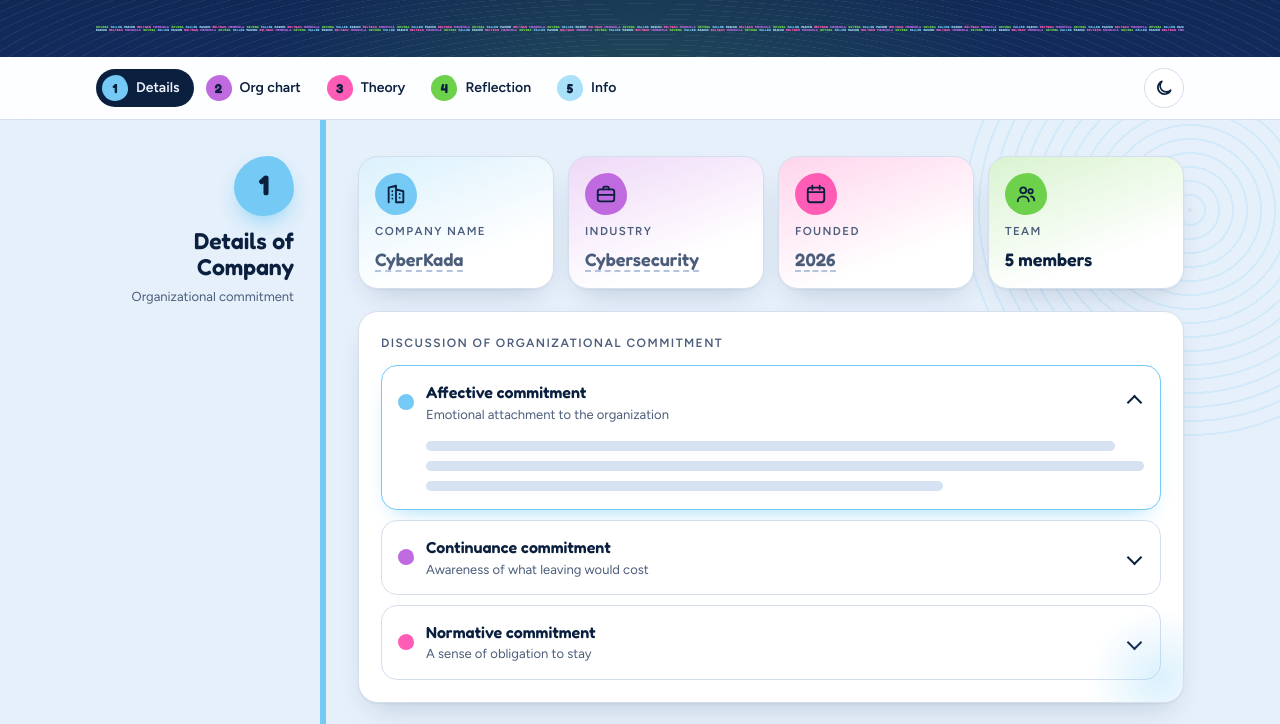
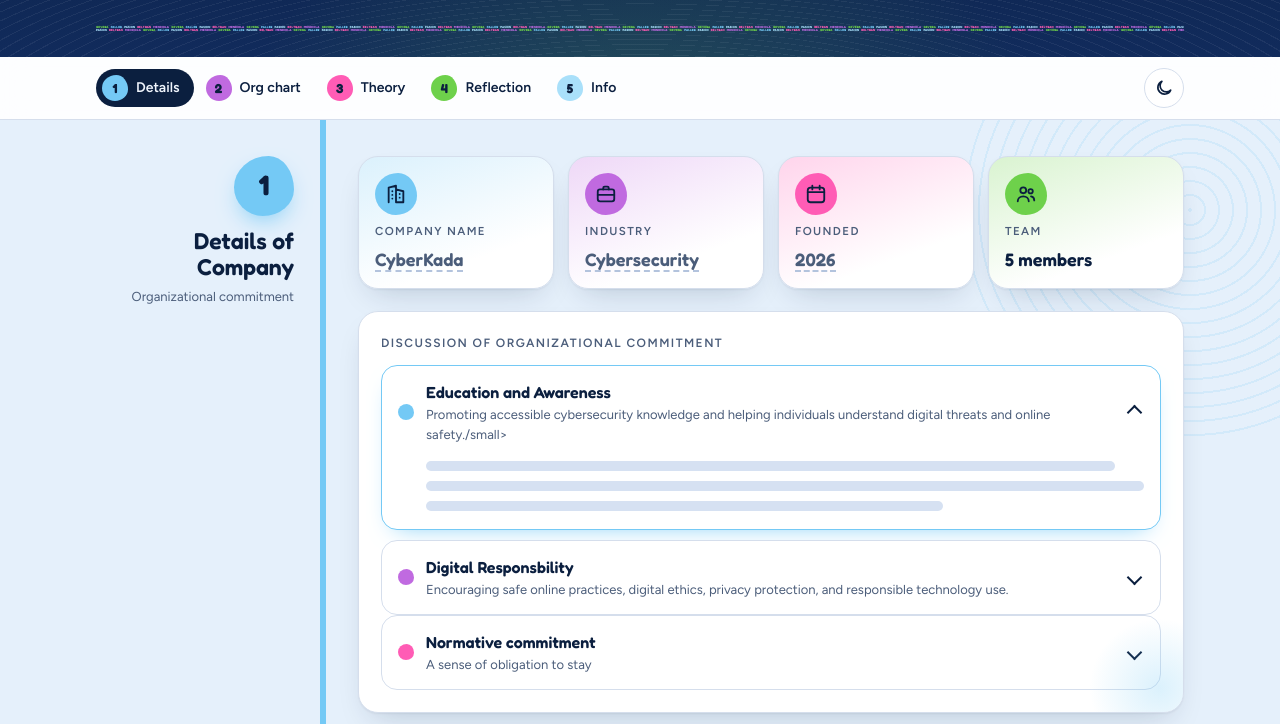
Before and after one commit to zitherpaller/OrgComWebsite, a plain HTML site: page index.html in a window 1280 px wide. Shown: the part 228-952 px from the top of the page. Drawn offline with Linux system fonts and the light colour scheme.

Commit message:
initial add

```diff
--- a/index.html
+++ b/index.html
@@ -151,11 +151,15 @@
           <p class="kicker">Discussion of organizational commitment</p>
           <div class="acc">
             <details open name="commitment" style="--c: var(--sky)">
-              <summary><span>Affective commitment<small>Emotional attachment to the organization</small></span></summary>
+              <summary><span>Education and Awareness
+                <small>Promoting accessible cybersecurity knowledge and helping individuals understand digital threats and online safety./small>
+                </span></summary>
               <div class="acc-body"><div class="lines"><i style="--w:96%"></i><i style="--w:100%"></i><i style="--w:72%"></i></div></div>
             </details>
             <details name="commitment" style="--c: var(--violet)">
-              <summary><span>Continuance commitment<small>Awareness of what leaving would cost</small></span></summary>
+              <summary><span>Digital Responsbility
+                <small>Encouraging safe online practices, digital ethics, privacy protection, and responsible technology use.</small>
+              </span></summary>
               <div class="acc-body"><div class="lines"><i style="--w:92%"></i><i style="--w:100%"></i><i style="--w:64%"></i></div></div>
             </details>
             <details name="commitment" style="--c: var(--pink)">
```
